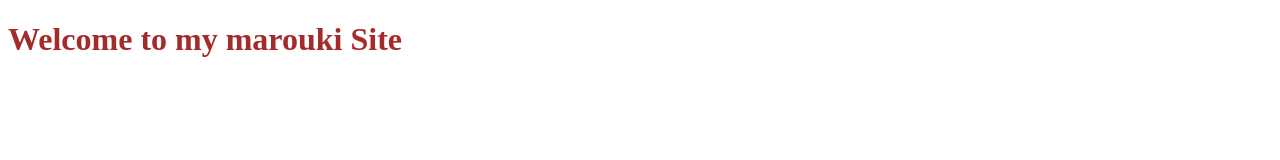
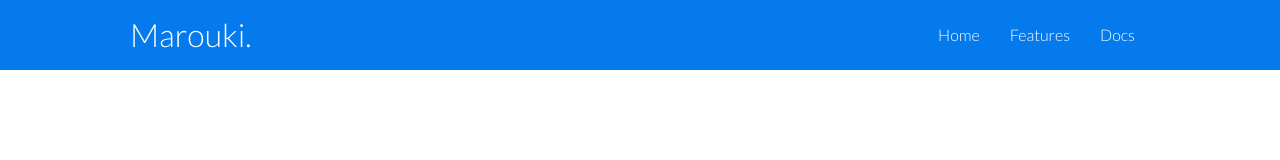
Before and after one commit to Salah-Dirchaoui/marouki-website, a plain HTML site: page index.html in a window 1280 px wide. Drawn offline with Linux system fonts and the light colour scheme.

Commit message:
the Navbar completed

```diff
--- a/css/style.css
+++ b/css/style.css
@@ -1,3 +1,62 @@
-h1{
-  color:brown;
+@import url('https://fonts.googleapis.com/css2?family=Lato:wght@300&display=swap');
+
+* {
+  box-sizing: border-box;
+  padding: 0;
+  margin: 0;
 }
+body{
+  font-family: 'Lato',sans-serif;
+  color:#333;
+  line-height: 1.6;
+}
+ul {
+  list-style-type:none;
+}
+a{
+  text-decoration: none;
+  color: #333;
+}
+h1,h2{
+  font-weight: 300;
+  line-height: 1.2;
+  margin: 10px 0;
+}
+p{
+  margin:10px 0;
+}
+img{
+  width:100%;
+}
+
+.navbar{
+  background-color: #047AED;
+  color:#fff;
+  height: 70px;
+}
+.navbar ul{
+  display: flex;
+}
+.navbar ul li a{
+  color:#fff;
+  padding: 10px;
+  margin: 0 5px;
+}
+.navbar ul li a:hover{
+  border-bottom: 2px #fff solid;
+}
+.navbar .flex{
+  justify-content: space-between;
+}
+.container{
+  max-width: 1100px;
+  margin: 0 auto;
+  overflow: auto;
+  padding: 0 40px;
+}
+.flex{
+  display: flex;
+  justify-content: center;
+  align-items: center;
+  height:100%;
+}
--- a/index.html
+++ b/index.html
@@ -3,11 +3,24 @@
 <head>
   <meta charset="UTF-8">
   <meta name="viewport" content="width=device-width, initial-scale=1.0">
-  <title>Document</title>
+  <title>Marouki | Cloud Hosting for Everyone</title>
+  <link rel="stylesheet" href="https://cdnjs.cloudflare.com/ajax/libs/font-awesome/5.15.1/css/all.min.css" integrity="sha512-+4zCK9k+qNFUR5X+cKL9EIR+ZOhtIloNl9GIKS57V1MyNsYpYcUrUeQc9vNfzsWfV28IaLL3i96P9sdNyeRssA==" crossorigin="anonymous" />
   <link rel="stylesheet" href="css/style.css">
 </head>
 <body>
-  <h1>Welcome to my marouki Site</h1>
+  <!-- Navbar -->
+  <div class="navbar">
+    <div class="container flex">
+      <h1 class="logo">Marouki.</h1>
+      <nav>
+        <ul>
+          <li><a href="index.html">Home</a></li>
+          <li><a href="features.html">Features</a></li>
+          <li><a href="docs.html">Docs</a></li>
+        </ul>
+      </nav>
+    </div>
+  </div>
 
 </body>
 </html>
```
